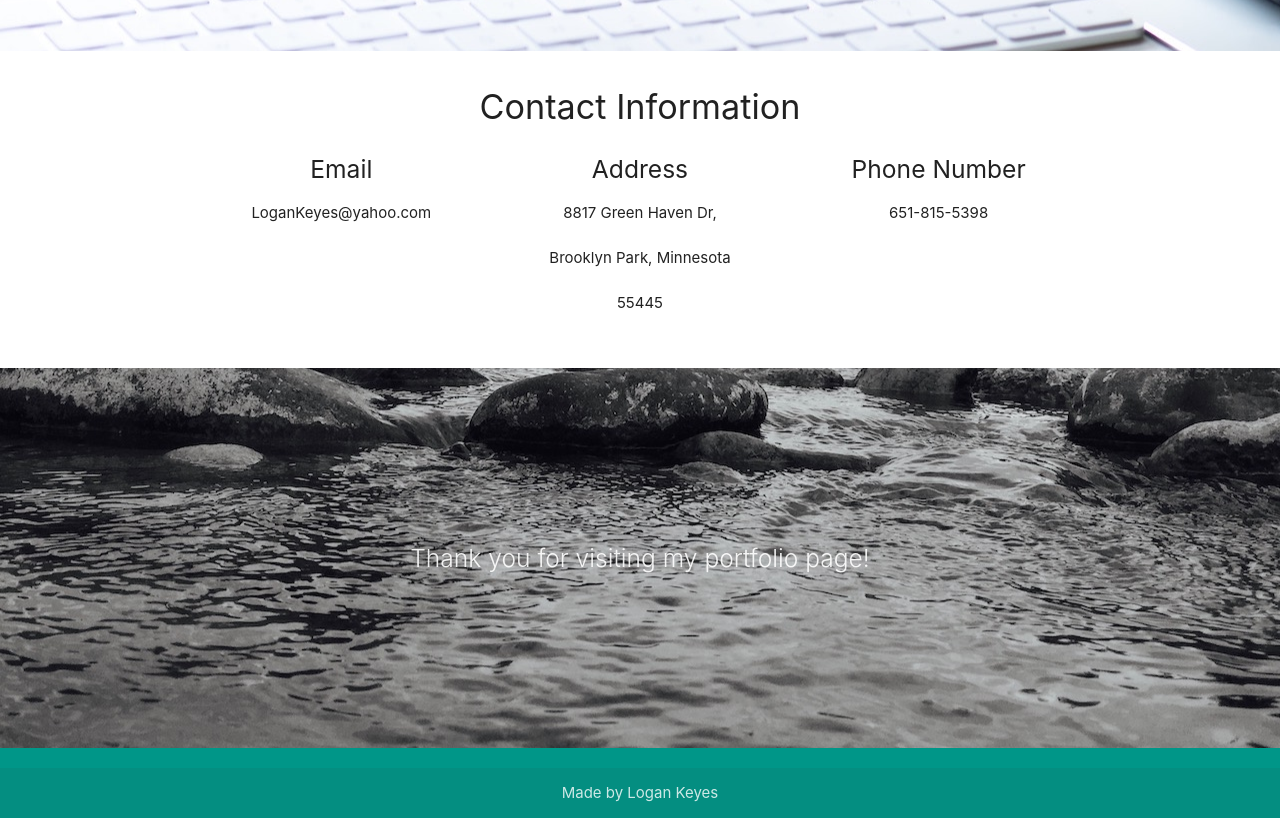
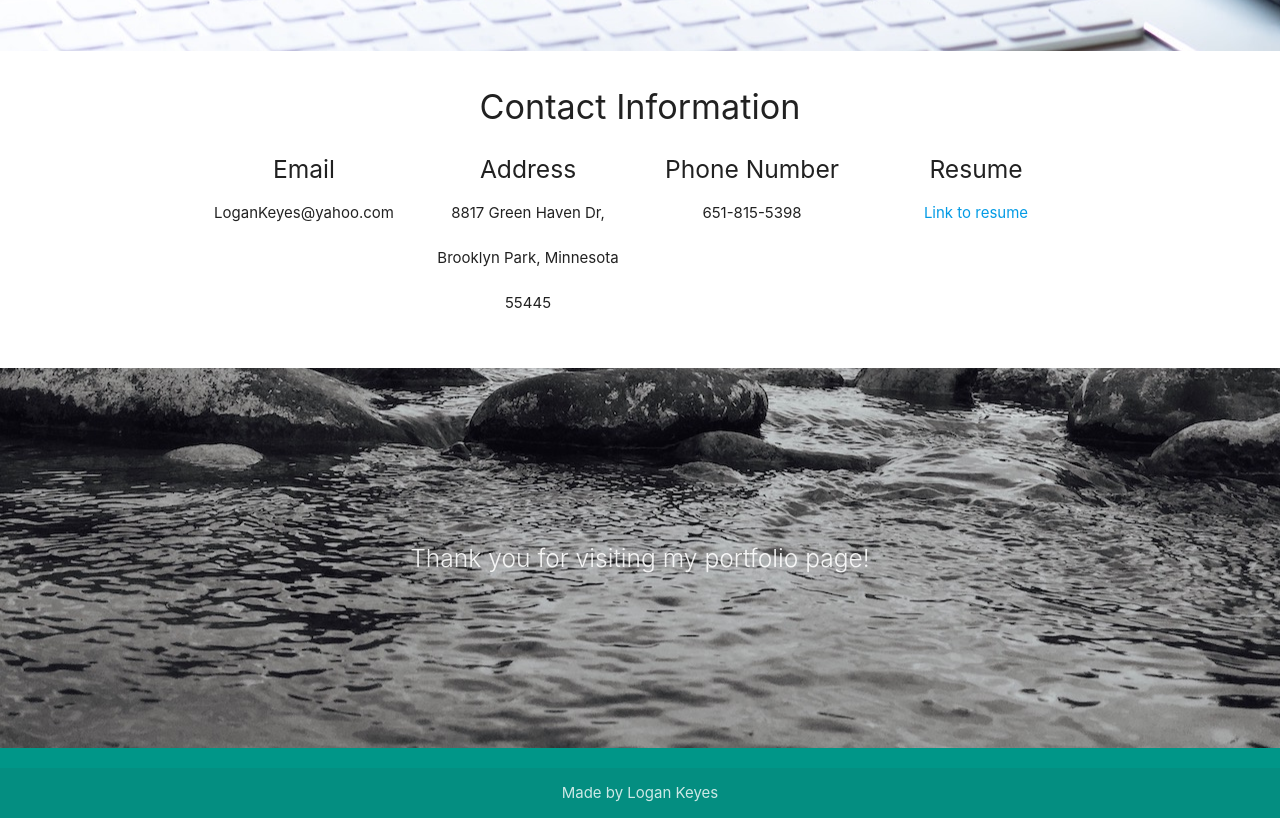
Before and after one commit to logankeyes1212/Portfolio2.0, a plain HTML site: page index.html in a window 1280 px wide. Shown: the part 3546-4364 px from the top of the page. Drawn offline with nearby package versions, Linux system fonts and the light colour scheme.

Commit message:
added resume

```diff
--- a/index.html
+++ b/index.html
@@ -275,14 +275,14 @@
       <div class="row">
         <h4 class="center">Contact Information</h4>
 
-        <div class="col s12 m4">
+        <div class="col s12 m3">
           <div class="center">
             <h5 class="bold">Email</h5>
             <p>LoganKeyes@yahoo.com</p>
           </div>
         </div>
 
-        <div class="col s12 m4">
+        <div class="col s12 m3">
           <div class="center">
             <h5 class="bold">Address</h5>
             <p>8817 Green Haven Dr,</p>
@@ -291,12 +291,23 @@
           </div>
         </div>
 
-        <div class="col s12 m4">
+        <div class="col s12 m3">
           <div class="center">
             <h5 class="bold">Phone Number</h5>
             <p>651-815-5398</p>
           </div>
         </div>
+
+        <div class="col s12 m3">
+          <div class="center">
+            <h5 class="bold">Resume</h5>
+            <a href="resume/Resume (2).pdf">
+            <p>Link to resume</p>
+          </a>
+          </div>
+        </div>
+
+
       </div>
     </div>
   </div>
```
Also changed, not shown: 1 other file.
